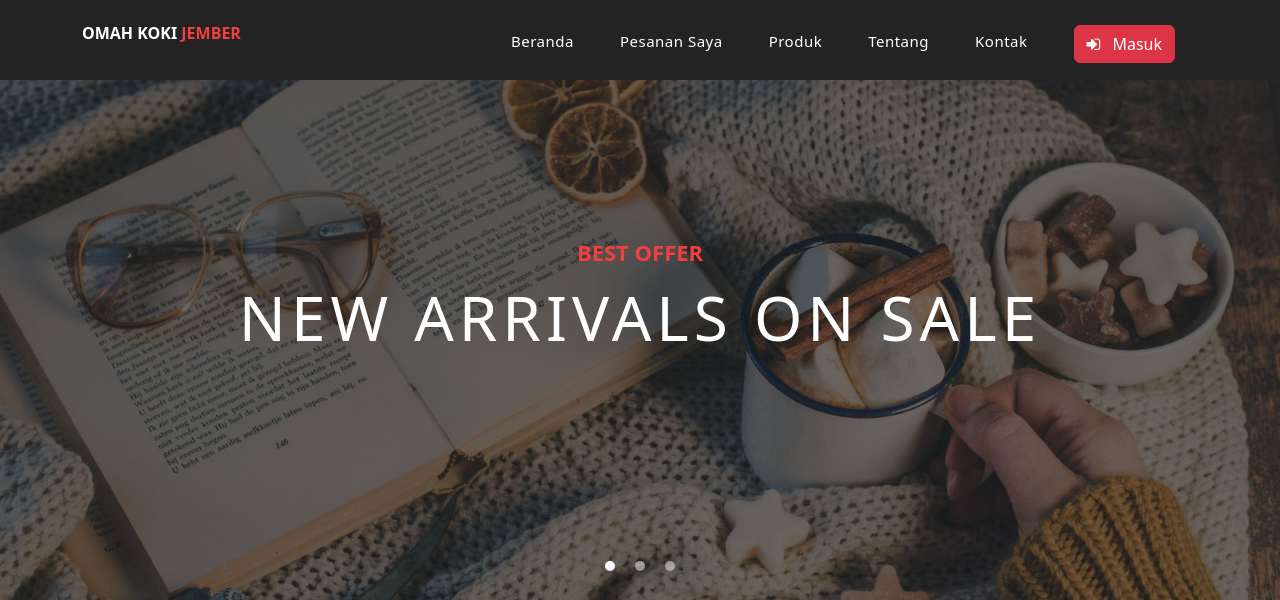
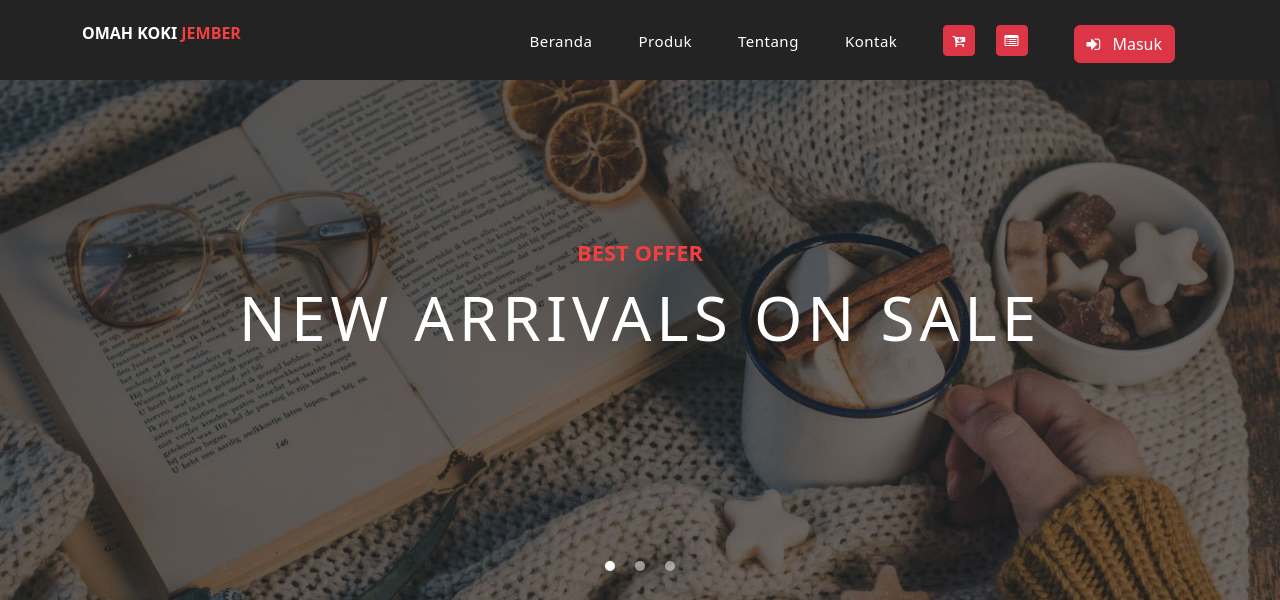
Before and after one commit to MuhammadRamaPradipaWijaya/Omah-Koki-Jember, a Flask app: page / in a window 1280 px wide. Shown: the top 600 px of the page. Run offline with Flask 3, Linux system fonts and the light colour scheme; some libraries are stand-ins or nearby versions.

Commit message:
Update navbar.html

```diff
--- a/templates/navbar.html
+++ b/templates/navbar.html
@@ -15,9 +15,6 @@
             <a class="nav-link" href="/">Beranda</a>
           </li>
           <li class="nav-item">
-            <a class="nav-link" href="/pesanan">Pesanan Saya</a>
-          </li>
-          <li class="nav-item">
             <a class="nav-link" href="/produk">Produk</a>
           </li>
           <li class="nav-item">
@@ -27,8 +24,17 @@
             <a class="nav-link" href="/kontak">Kontak</a>
           </li>
           <li class="nav-item">
-            <button type="button" class="btn btn-danger m-2" data-bs-toggle="modal" data-bs-target="#exampleModal"><i class="fa fa-sign-in me-2"></i>
-                Masuk
+            <a href="/keranjang" class="btn btn-sm btn-danger m-2">
+              <i class="fa fa-cart-arrow-down"></i>
+            </a>
+            <a href="/pesanan" class="btn btn-sm btn-danger m-2">
+              <i class="fa fa-list-alt"></i>
+            </a>
+          </li>
+          <li class="nav-item">
+            <button type="button" class="btn btn-danger m-2" data-bs-toggle="modal" data-bs-target="#exampleModal"><i
+                class="fa fa-sign-in me-2"></i>
+              Masuk
             </button>
           </li>
         </ul>
@@ -42,8 +48,10 @@
                 <button type="button" class="btn-close" data-bs-dismiss="modal" aria-label="Close"></button>
               </div>
               <div class="modal-body d-flex align-items-center justify-content-center">
-                <a href="/adlogin" class="btn btn-outline-danger btn-lg me-2" style="width: 50%;"><i class="fa fa-user me-2"></i></i>Admin</a>
-                <a href="/login" class="btn btn-outline-danger btn-lg" style="width: 50%;"><i class="fa fa-users me-2"></i>Pembeli</a>
+                <a href="/adlogin" class="btn btn-outline-danger btn-lg me-2" style="width: 50%;"><i
+                    class="fa fa-user me-2"></i></i>Admin</a>
+                <a href="/login" class="btn btn-outline-danger btn-lg" style="width: 50%;"><i
+                    class="fa fa-users me-2"></i>Pembeli</a>
               </div>
             </div>
           </div>
```
